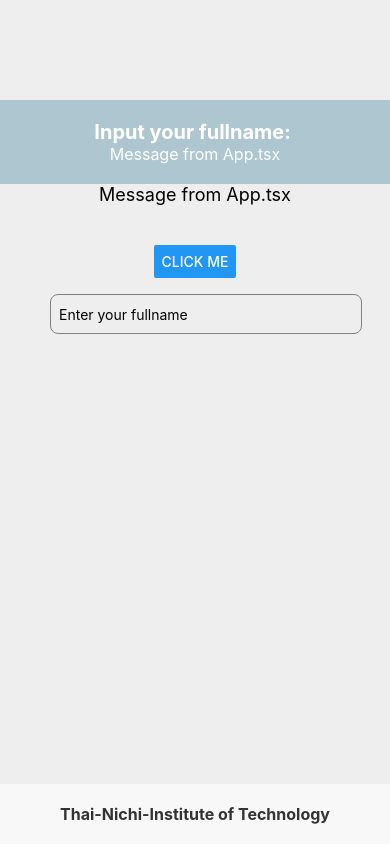
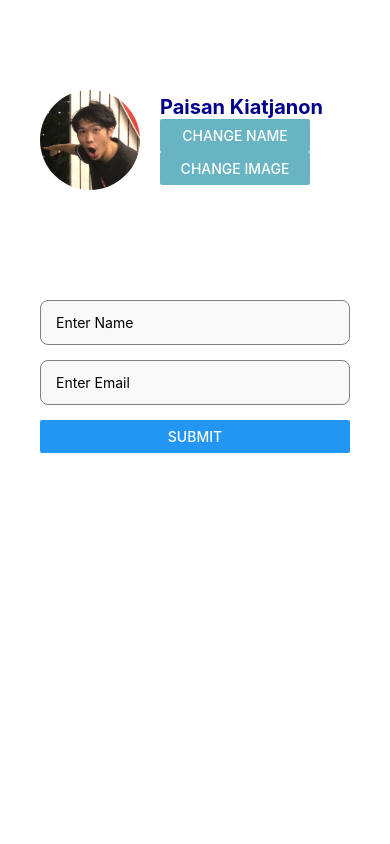
Before and after one commit to PaisanKjn/ReactTestUni, a React Native app: screen / in a window 390 px wide. Built offline with nearby package versions, Linux system fonts and the light colour scheme.

Commit message:
Week 6 Excercise

```diff
--- a/App.tsx
+++ b/App.tsx
@@ -1,51 +1,45 @@
-import { StyleSheet, Text, View, Button, Alert, TextInput } from "react-native";
-import AppFooter from "./components/AppFooter";
-import AppHeader from "./components/AppHeader";
-import Content from "./components/Content";
-import { stylesPractice } from "./styles/styles";
-import { useEffect, useState } from "react";
+import { View, Text, TextInput, Button, Alert } from 'react-native'
+import React from 'react'
+import ProfileScreen from './components/ProfileScreen'
+import { stylesLogin } from './styles/styles'
+import { useState } from 'react'
 
-export default function App(): React.JSX.Element {
-  const [fullname, setFullname] = useState("");
-  const [message, setMessage] = useState("Message from App.tsx");
-  const [footerMessage, setFooterMessage] = useState(
-    "Thai-Nichi-Institute of Technology"
-  );
+const App = () => {
 
-  useEffect(() => {
-    console.log("Component has mounted");
-  }, []);
+  const [name, setName] = useState('');
+  const [email, setEmail] = useState('');
 
-  // This runs whenever the fullname changes
-  useEffect(() => {
-    console.log(` Fullname has changed to: ${fullname}`);
-  }, [fullname]);
+  const onButtonClick = () => {
+    if(name === '') {
+      Alert.alert("Please Enter Name");
+    } else if (email === '') {
+      Alert.alert("Please Enter Email");
+    } else {
+      Alert.alert("Success");
+    }
+  }
+  return (
+    <View>
+      <ProfileScreen/>
 
-  const handleButtonClick = () => {
-    Alert.alert(`Hello, Input your fullname: ${fullname}`);
-  }
-
-  return (
-    <View style={styles.container}>
-      <AppHeader fullname={fullname} message={message} />
-      {/* <Content message={message} fullname={fullname} /> */}
-      <Content message={message} onButtonClick = {handleButtonClick} />
-
+      <View style={[stylesLogin.container, {}]}>
       <TextInput
-        style={stylesPractice.input}
-        placeholder="Enter your fullname"
-        value={fullname}
-        onChangeText={setFullname}
+        style={stylesLogin.input}
+        placeholder="Enter Name"
+        value={name}
+        onChangeText={setName}
       />
-      <AppFooter footerMessage={footerMessage} />
+      <TextInput
+        style={stylesLogin.input}
+        placeholder="Enter Email"
+        value={email}
+        onChangeText={setEmail}
+      />
+       <Button title="Submit"
+      onPress={onButtonClick}/>
+      </View>
     </View>
-  );
+  )
 }
 
-const styles = StyleSheet.create({
-  container: {
-    flex: 1,
-    backgroundColor: "#eee",
-    justifyContent: "flex-start"
-  },
-});
+export default App
--- a/styles/styles.ts
+++ b/styles/styles.ts
@@ -90,4 +90,26 @@ const stylesPractice = StyleSheet.create({
   },
 });
 
-export { styles, stylesPractice };
+const stylesLogin = StyleSheet.create({
+    container: {
+    justifyContent: "center",
+    padding: 20,
+    marginTop: 50,
+    marginHorizontal: 20,
+    backgroundColor: '#ffffff', // ต้งัค่าสีพ้ืนหลงัเป็นสีขาว
+    borderRadius: 10, // เพิ่มความมนให้กบัขอบคอนเทนเนอร์
+    elevation: 3, // เพิ่มเงาให้กบัคอนเทนเนอร์(เฉพาะ Android)
+    //width: '100%', // ต้งัความกวา้งของ container ให้เต็มหน้าจอ
+    },
+    input: {
+    height: 45, // เพิ่มความสูงของ TextInput
+    borderColor: "gray", // เปลี่ยนสีขอบเป็นสีเทาอ่อน
+    borderWidth: 1,
+    borderRadius: 8, // เพิ่มความมนให้กบัขอบ TextInput
+    marginBottom: 15, // เพิ่มระยะห่างดา้นล่างระหวา่ ง TextInput
+    paddingHorizontal: 15, // เพิ่มระยะห่างภายใน TextInput
+    backgroundColor: "#f9f9f9", // ต้งัค่าสีพ้ืนหลงัของ TextInput
+    },
+    });
+
+export { styles, stylesPractice, stylesLogin };
```
Also changed, not shown: App2.tsx (added, +51 -0 lines).
